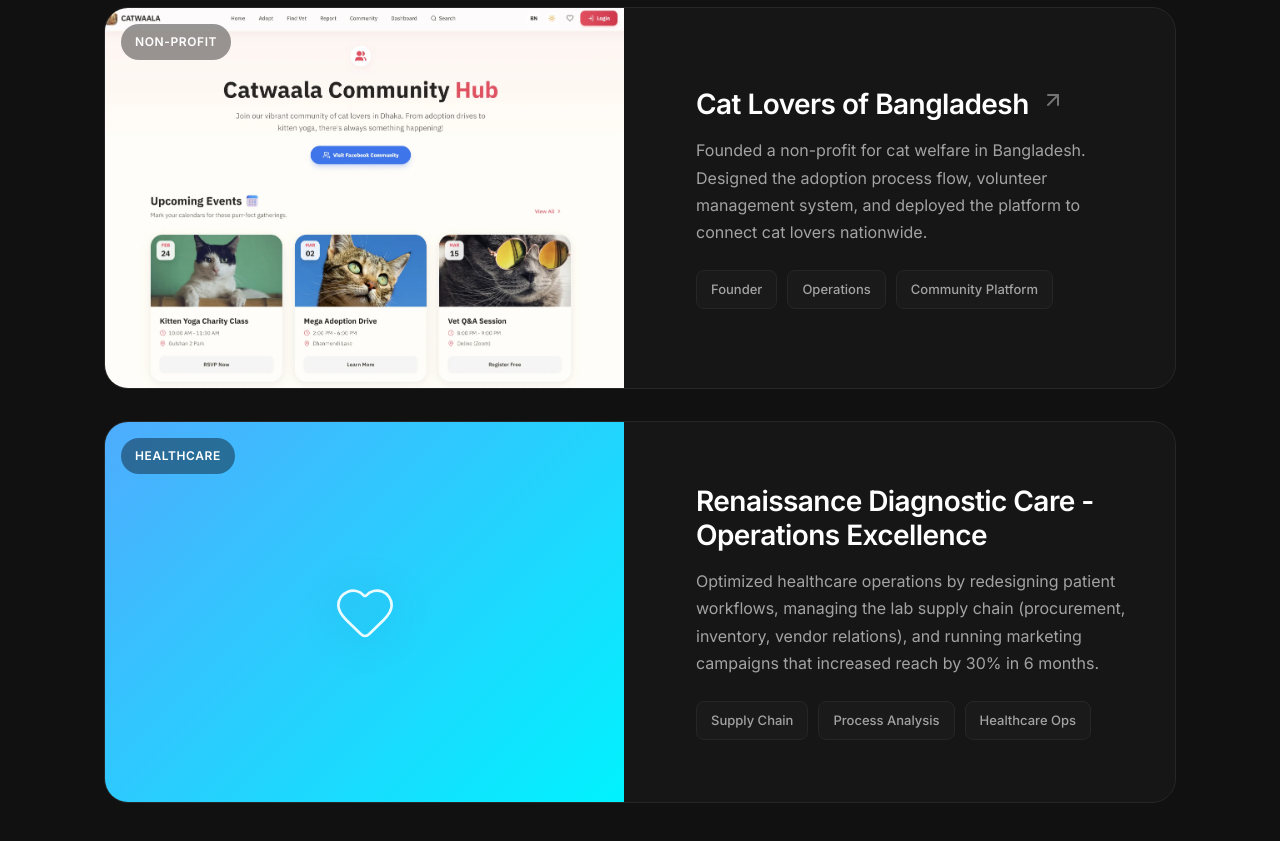
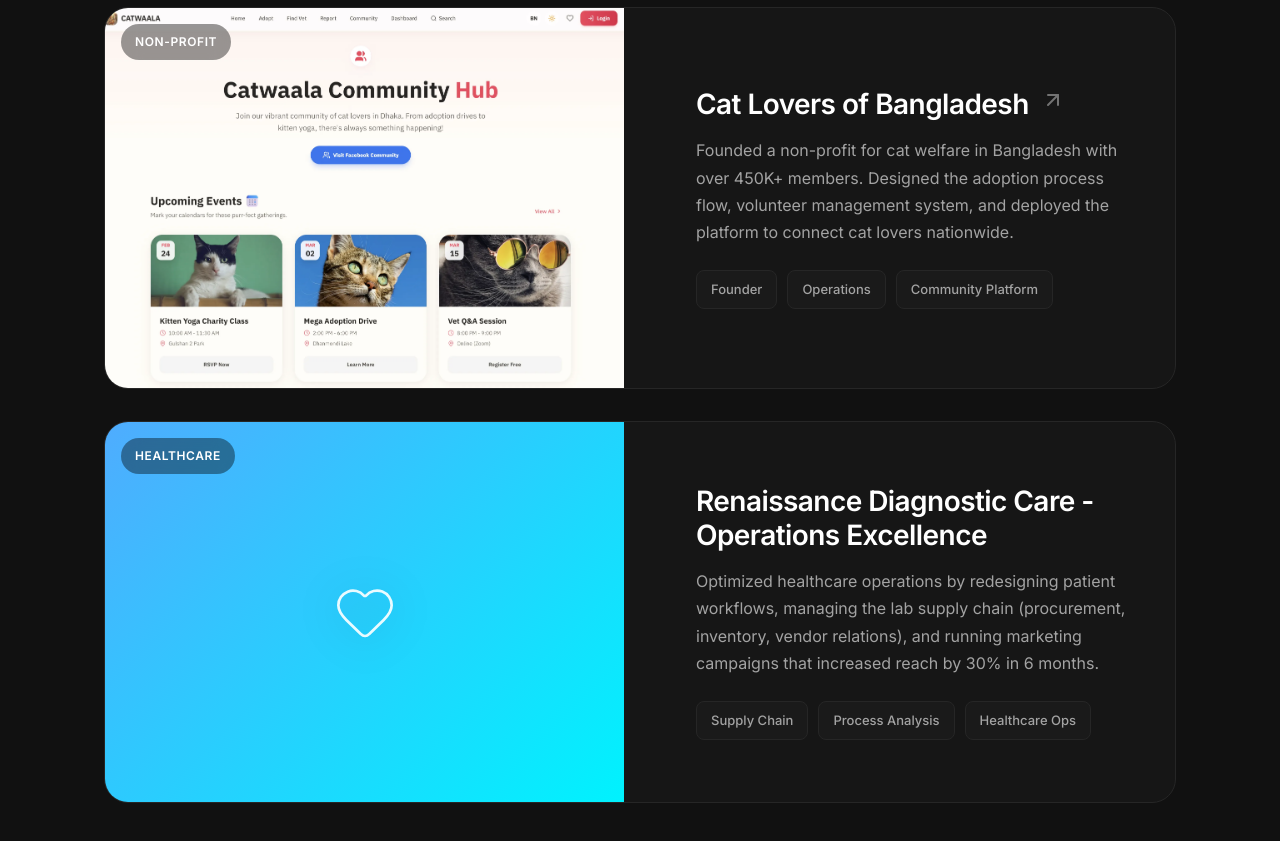
Before and after one commit to myselfrezaul7/portfolio, a Next.js app: page / in a window 1280 px wide. Shown: the part 3260-4101 px from the top of the page. Built offline with nearby package versions, Linux system fonts and the light colour scheme.

Commit message:
chore: add 450K+ members highlight for cat lovers of bangladesh

```diff
--- a/src/components/Projects.tsx
+++ b/src/components/Projects.tsx
@@ -47,7 +47,7 @@
         id: 4,
         category: 'Non-Profit',
         title: 'Cat Lovers of Bangladesh',
-        description: 'Founded a non-profit for cat welfare in Bangladesh. Designed the adoption process flow, volunteer management system, and deployed the platform to connect cat lovers nationwide.',
+        description: 'Founded a non-profit for cat welfare in Bangladesh with over 450K+ members. Designed the adoption process flow, volunteer management system, and deployed the platform to connect cat lovers nationwide.',
         gradient: 'linear-gradient(135deg, #a8edea 0%, #fed6e3 100%)',
         icon: Cat,
         link: 'https://catwaala.com',
```
